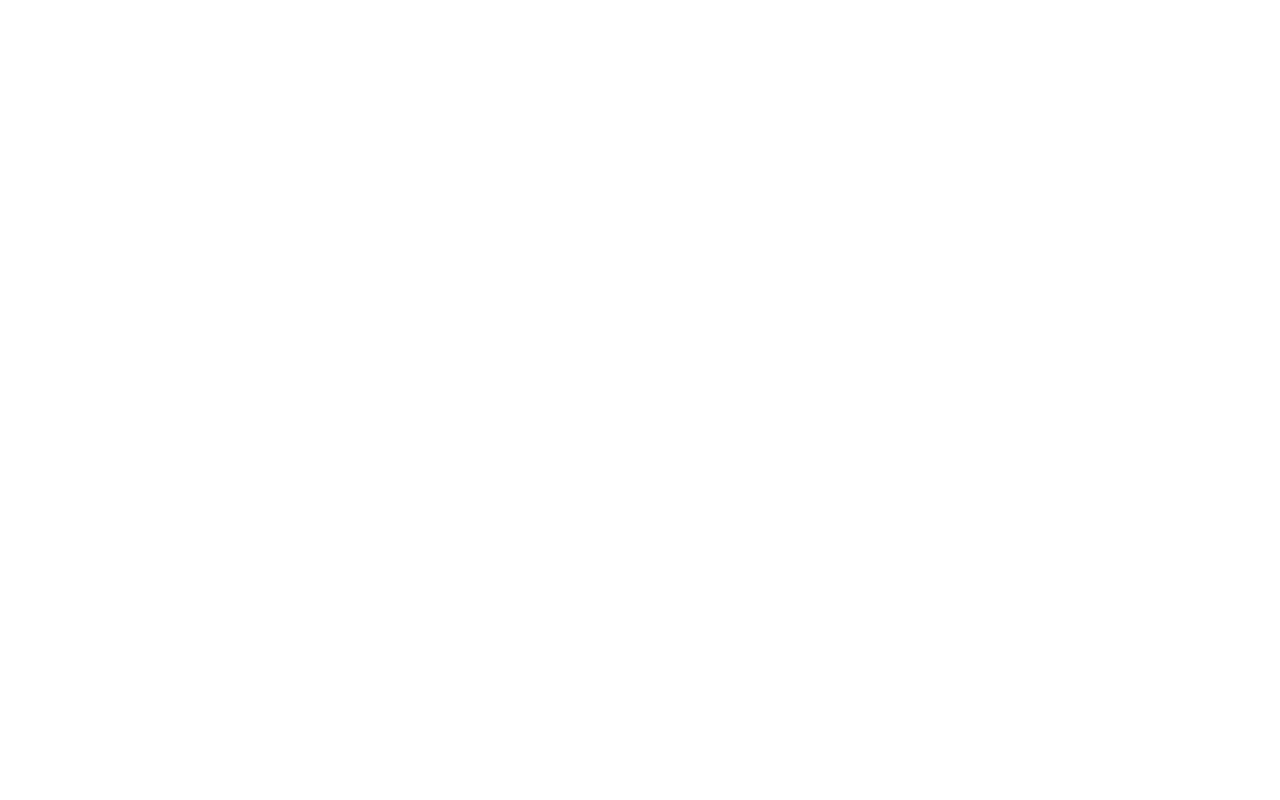
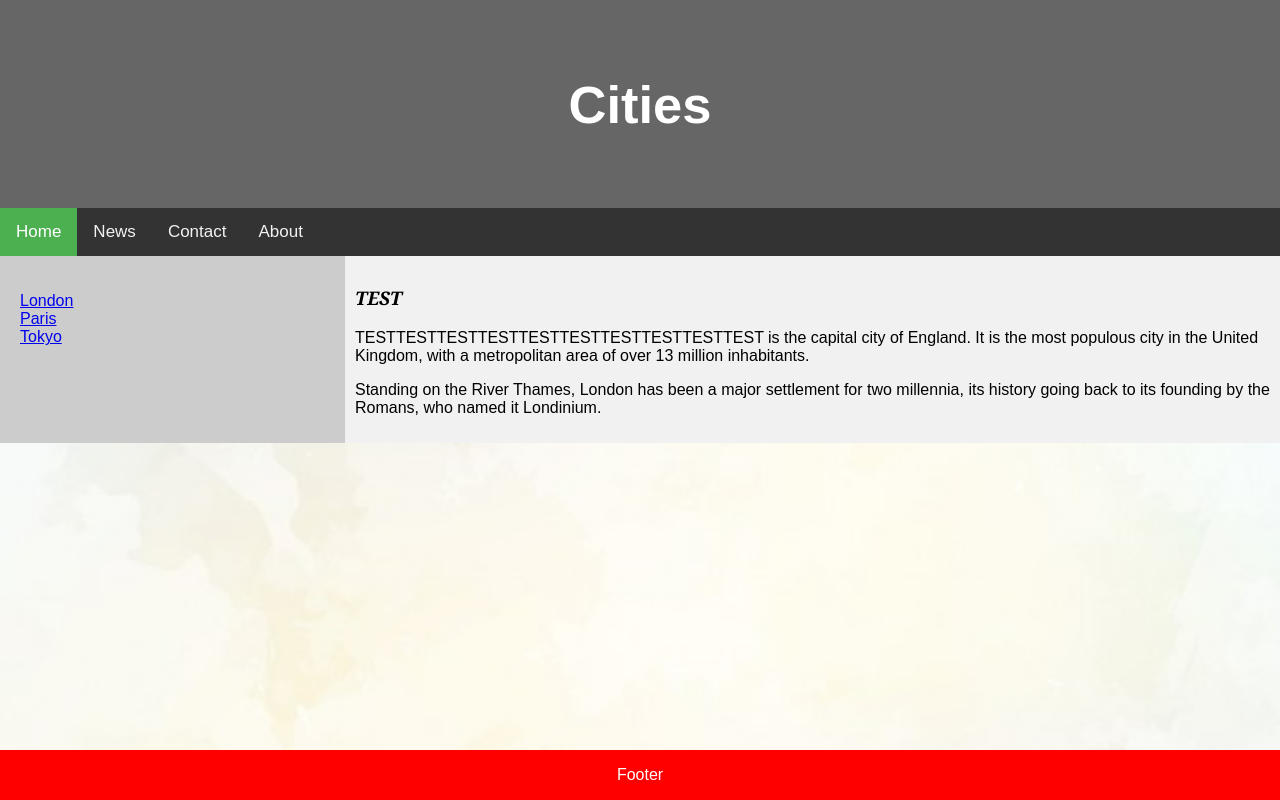
Before and after one commit to tianalaurence1/unit-4-game, a plain HTML site: page index.html in a window 1280 px wide. Drawn offline with Linux system fonts and the light colour scheme.

Commit message:
html page lay out and css, css file is not formated properly and is in the wrong directory

```diff
--- a/index.html
+++ b/index.html
@@ -1,12 +1,50 @@
 <!DOCTYPE html>
 <html lang="en">
+
 <head>
     <meta charset="UTF-8">
     <meta name="viewport" content="width=device-width, initial-scale=1.0">
     <meta http-equiv="X-UA-Compatible" content="ie=edge">
-    <title>Document</title>
+    <link rel="stylesheet" type="text/css" href="style.css">
+    <title>Game</title>
+
 </head>
+
 <body>
+    <header>
+        <h2>Cities</h2>
+    </header>
+    <div class="topnav">
+            <a class="active" href="#home">Home</a>
+            <a href="#news">News</a>
+            <a href="#contact">Contact</a>
+            <a href="#about">About</a>
+          </div>
+
+    <section>
+        <nav>
+            <ul>
+                <li><a href="#">London</a></li>
+                <li><a href="#">Paris</a></li>
+                <li><a href="#">Tokyo</a></li>
+            </ul>
+        </nav>
+
+        <article>
+            <h1>TEST</h1>
+            <p>TESTTESTTESTTESTTESTTESTTESTTESTTESTTEST is the capital city of England. It is the most populous city in
+                the United Kingdom, with a metropolitan area of over 13 million inhabitants.</p>
+            <p>Standing on the River Thames, London has been a major settlement for two millennia, its history going
+                back to its founding by the Romans, who named it Londinium.</p>
+        </article>
+    </section>
+
+    <footer>
+        <p>Footer</p>
+    </footer>
+
+    <script src="assets/javascript/game.js"></script>
 
 </body>
+
 </html>
--- /dev/null
+++ b/style.css
@@ -0,0 +1,103 @@
+body {
+  margin: 0;
+  font-family: Arial, Helvetica, sans-serif;
+  background-image: url("assets/images/watercolor.jpg");
+  height: auto;
+  background-position: center;
+  background-repeat: no-repeat;
+  background-size: cover;
+  position: relative;
+}
+
+h1 {
+  font-family: Georgia, 'Times New Roman', Times, serif;
+  font-style: italic;
+}
+* {
+  box-sizing: border-box;
+}
+
+
+
+/* Style the header */
+header {
+  background-color: #666;
+  padding: 30px;
+  text-align: center;
+  font-size: 35px;
+  color: white;
+}
+.topnav {
+  background-color: #333;
+  overflow: hidden;
+}
+
+/* Style the links inside the navigation bar */
+.topnav a {
+  float: left;
+  color: #f2f2f2;
+  text-align: center;
+  padding: 14px 16px;
+  text-decoration: none;
+  font-size: 17px;
+}
+
+/* Change the color of links on hover */
+.topnav a:hover {
+  background-color: #ddd;
+  color: black;
+}
+
+/* Add a color to the active/current link */
+.topnav a.active {
+  background-color: #4CAF50;
+  color: white;
+}
+
+/* Container for flexboxes */
+section {
+  display: -webkit-flex;
+  display: flex;
+}
+
+/* Style the navigation menu */
+nav {
+  -webkit-flex: 1;
+  -ms-flex: 1;
+  flex: 1;
+  background: #ccc;
+  padding: 20px;
+}
+
+/* Style the list inside the menu */
+nav ul {
+  list-style-type: none;
+  padding: 0;
+}
+
+/* Style the content */
+article {
+  -webkit-flex: 3;
+  -ms-flex: 3;
+  flex: 3;
+  background-color: #f1f1f1;
+  padding: 10px;
+}
+
+footer {
+  position: fixed;
+  left: 0;
+  bottom: 0;
+  width: 100%;
+  background-color: red;
+  color: white;
+  text-align: center;
+}
+
+/* Responsive layout - makes the menu and the content (inside the section) sit on top of each other instead of next to each other */
+@media (max-width: 600px) {
+  section {
+    -webkit-flex-direction: column;
+    flex-direction: column;
+  }
+}
```
Also changed, not shown: assets/css/style.css (deleted), assets/images/watercolor.jpg (added), 2 other files.
